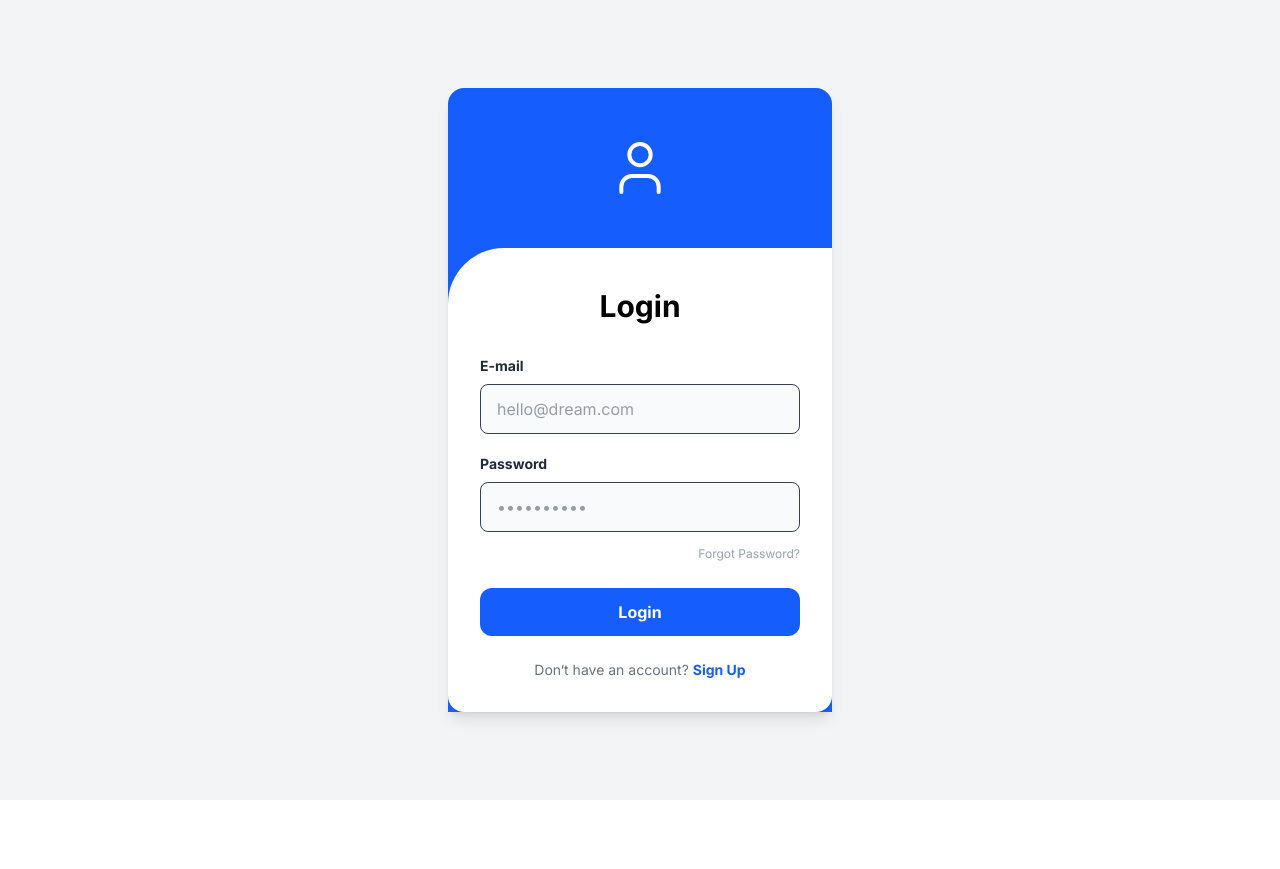
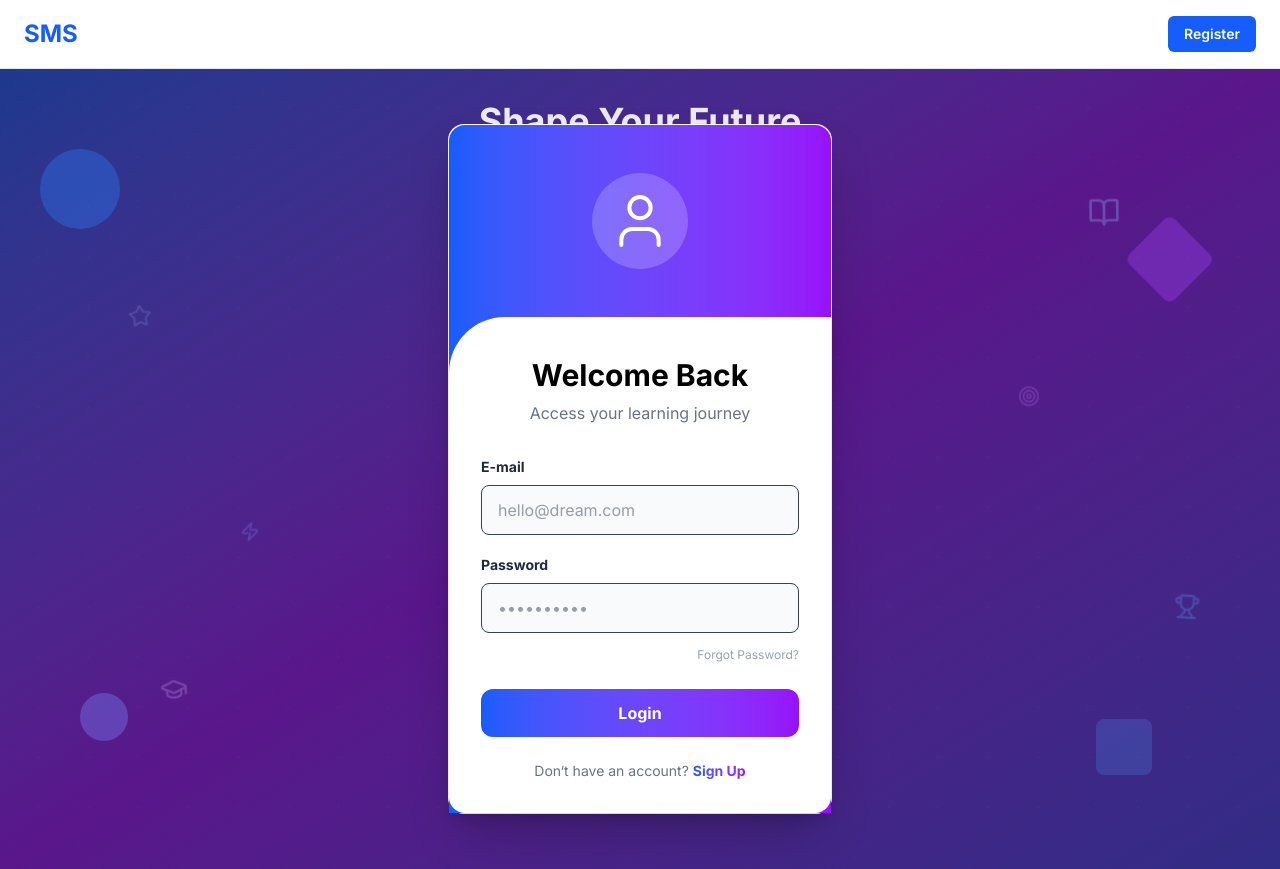
Before and after one commit to Germaine144/students, a Next.js app: page /login in a window 1280 px wide. Before the commit the page ends 800 px from the top, so only its background shows below. Built offline with nearby package versions, Linux system fonts and the light colour scheme.

Commit message:
adding navbar on the all pages

```diff
--- /dev/null
+++ b/src/app/components/Navbar.tsx
@@ -0,0 +1,93 @@
+"use client";
+
+import React, { useState, useEffect } from 'react';
+import Link from 'next/link';
+import { usePathname, useRouter } from 'next/navigation';
+import { LogOut, LayoutDashboard } from 'lucide-react';
+
+type User = {
+  fullName: string;
+  role: 'admin' | 'student';
+};
+
+const Navbar = () => {
+  const [user, setUser] = useState<User | null>(null);
+  const router = useRouter();
+  const pathname = usePathname();
+
+  useEffect(() => {
+    const storedUser = localStorage.getItem('user');
+    if (storedUser) {
+      setUser(JSON.parse(storedUser));
+    } else {
+      setUser(null);
+    }
+  }, [pathname]);
+
+  const handleLogout = () => {
+    localStorage.removeItem('token');
+    localStorage.removeItem('user');
+    setUser(null);
+    router.push('/login');
+    router.refresh();
+  };
+
+  // --- THE FIX ---
+  // The 'if' statement that returned null has been REMOVED.
+  // The Navbar will now render on ALL pages.
+
+  const dashboardPath = user?.role === 'admin' ? '/admin-dashboard' : '/student-dashboard';
+
+  return (
+    <header className="bg-white border-b border-gray-200 sticky top-0 z-40">
+      <div className="container mx-auto px-6 py-4 flex justify-between items-center">
+        <Link href="/" className="text-2xl font-bold text-blue-600">
+          SMS
+        </Link>
+
+        <nav className="flex items-center space-x-6">
+          {user ? (
+            // Logged-in User View
+            <>
+              <span className="text-gray-700 font-medium hidden sm:block">
+                Welcome, {user.fullName}!
+              </span>
+              <Link
+                href={dashboardPath}
+                className="flex items-center space-x-2 text-gray-600 hover:text-blue-600 transition-colors"
+              >
+                <LayoutDashboard size={20} />
+                <span>Dashboard</span>
+              </Link>
+              <button
+                onClick={handleLogout}
+                className="flex items-center space-x-2 text-red-500 hover:text-red-700 font-semibold transition-colors"
+              >
+                <LogOut size={20} />
+                <span>Logout</span>
+              </button>
+            </>
+          ) : (
+            // Logged-out User View
+            <>
+              {/* Only show Login button if NOT on the login page */}
+              {pathname !== '/login' && (
+                <Link href="/login" className="px-4 py-2 text-sm font-semibold text-gray-700 bg-white border border-gray-300 rounded-md hover:bg-gray-50">
+                  Login
+                </Link>
+              )}
+              {/* Only show Register button if NOT on the register page */}
+              {pathname !== '/register' && (
+                <Link href="/register" className="px-4 py-2 text-sm font-semibold text-white bg-blue-600 rounded-md hover:bg-blue-700">
+                  Register
+                </Link>
+              )}
+            </>
+          )}
+        </nav>
+      </div>
+    </header>
+  );
+};
+
+export default Navbar;
--- a/src/app/layout.tsx
+++ b/src/app/layout.tsx
@@ -1,12 +1,11 @@
-// app/layout.tsx
-
-import type { Metadata } from "next"; // It's good practice to import the Metadata type
+import type { Metadata } from "next";
 import { Inter } from "next/font/google";
 import "./globals.css";
+import Navbar from "./components/Navbar";
 
 const inter = Inter({ subsets: ["latin"] });
 
-export const metadata: Metadata = { // Using the imported Metadata type
+export const metadata: Metadata = {
   title: "Student Management System",
   description: "The all-in-one solution for managing student data efficiently.",
 };
@@ -27,7 +26,10 @@ export default function RootLayout({
           referrerPolicy="no-referrer"
         />
       </head>
-      <body className={inter.className}>{children}</body>
+      <body className={`${inter.className} bg-gray-50`}>
+        <Navbar />
+        <main>{children}</main>
+      </body>
     </html>
   );
 }
--- a/src/app/login/page.tsx
+++ b/src/app/login/page.tsx
@@ -1,11 +1,9 @@
-// Assuming your file is located at something like 'app/login/page.tsx' or 'pages/login.tsx'
-
 "use client";
 
 import React, { useState } from 'react';
 import Link from 'next/link';
 import { useRouter } from 'next/navigation';
-import { User, X, AlertCircle } from 'lucide-react';
+import { User, X, AlertCircle, BookOpen, GraduationCap, Star, Trophy, Target, Zap } from 'lucide-react';
 
 type LoginApiResponse = {
   token: string;
@@ -34,25 +32,15 @@ const LoginPage = () => {
     setShowErrorModal(false);
 
     try {
-      // --- THIS IS THE KEY CHANGE ---
-      // 1. Get the base URL from the environment variable set in Vercel.
-      const apiBaseUrl = process.env.NEXT_PUBLIC_API_URL;
-
-      // 2. Check if the variable is set to help with debugging.
-      if (!apiBaseUrl) {
-        throw new Error("API URL is not configured. Please contact the administrator.");
-      }
-
-      // 3. Construct the full, dynamic endpoint URL for the login request.
+      const apiBaseUrl = process.env.NEXT_PUBLIC_API_URL || '';
       const endpoint = `${apiBaseUrl}/api/users/login`;
 
-      const response = await fetch(endpoint, { // Use the dynamically created endpoint
+      const response = await fetch(endpoint, {
         method: 'POST',
         headers: { 'Content-Type': 'application/json' },
         body: JSON.stringify(formData),
       });
 
-      // --- The rest of the function remains the same ---
       const data: LoginApiResponse = await response.json();
 
       if (!response.ok) {
@@ -74,11 +62,10 @@ const LoginPage = () => {
       }, 2000);
 
     } catch (err: unknown) {
-      console.error("Login failed:", err); // Log the real error for debugging
+      console.error("Login failed:", err);
       if (err instanceof Error && err.message.toLowerCase().includes('invalid credentials')) {
         setError('Email not found or password incorrect. Please try again or create an account.');
       } else if (err instanceof Error) {
-        // Provide a user-friendly message for fetch errors
         if (err.message.includes('fetch')) {
           setError('Could not connect to the server. Please try again later.');
         } else {
@@ -99,24 +86,78 @@ const LoginPage = () => {
   };
 
   return (
-    <div className="min-h-screen bg-gray-100 flex items-center justify-center p-4 relative">
+    <div className="min-h-screen relative overflow-hidden">
+      {/* ATTRACTIVE ANIMATED BACKGROUND */}
+      <div className="absolute inset-0 bg-gradient-to-br from-blue-900 via-purple-900 to-indigo-900">
+        {/* Floating geometric shapes */}
+        <div className="absolute top-20 left-10 w-20 h-20 bg-blue-500 rounded-full opacity-20 animate-pulse"></div>
+        <div className="absolute top-40 right-20 w-16 h-16 bg-purple-500 rounded-lg rotate-45 opacity-30 animate-bounce"></div>
+        <div className="absolute bottom-32 left-20 w-12 h-12 bg-indigo-400 rounded-full opacity-25 animate-pulse" style={{animationDelay: '1s'}}></div>
+        <div className="absolute bottom-20 right-32 w-14 h-14 bg-blue-400 rounded-lg opacity-20 animate-bounce" style={{animationDelay: '0.5s'}}></div>
+
+        {/* Floating icons */}
+        <div className="absolute top-32 right-40 text-blue-300 opacity-30 animate-float">
+          <BookOpen size={32} />
+        </div>
+        <div className="absolute bottom-40 left-40 text-purple-300 opacity-25 animate-float" style={{animationDelay: '2s'}}>
+          <GraduationCap size={28} />
+        </div>
+        <div className="absolute top-60 left-32 text-indigo-300 opacity-20 animate-float" style={{animationDelay: '1.5s'}}>
+          <Star size={24} />
+        </div>
+        <div className="absolute bottom-60 right-20 text-blue-400 opacity-30 animate-float" style={{animationDelay: '3s'}}>
+          <Trophy size={26} />
+        </div>
+        <div className="absolute top-80 right-60 text-purple-400 opacity-25 animate-float" style={{animationDelay: '0.8s'}}>
+          <Target size={22} />
+        </div>
+        <div className="absolute bottom-80 left-60 text-indigo-400 opacity-30 animate-float" style={{animationDelay: '2.5s'}}>
+          <Zap size={20} />
+        </div>
+
+        {/* Animated grid pattern */}
+        <div className="absolute inset-0 opacity-10">
+          <div className="w-full h-full" style={{
+            backgroundImage: `radial-gradient(circle at 2px 2px, rgba(255,255,255,0.3) 1px, transparent 0)`,
+            backgroundSize: '50px 50px',
+            animation: 'drift 20s linear infinite'
+          }}></div>
+        </div>
+      </div>
+
+      {/* Inspirational text overlay */}
+      <div className="absolute top-8 left-8 right-8 text-center z-10">
+        <h1 className="text-white text-3xl md:text-4xl font-bold mb-2 opacity-90">
+          Shape Your Future
+        </h1>
+        <p className="text-blue-200 text-lg opacity-80">
+          Where Learning Meets Innovation
+        </p>
+      </div>
+
+      {/* Main content */}
+      <div className="relative z-20 min-h-screen flex items-center justify-center p-4">
         <div className="max-w-sm w-full">
-        <div className="bg-blue-600 rounded-t-2xl shadow-lg">
+          <div className="bg-white/95 backdrop-blur-sm rounded-2xl shadow-2xl border border-white/20">
+            <div className="bg-gradient-to-r from-blue-600 to-purple-600 rounded-t-2xl shadow-lg">
               <div className="flex justify-center py-12">
+                <div className="bg-white/20 rounded-full p-4 backdrop-blur-sm">
                   <User className="text-white h-16 w-16" strokeWidth={1.5} />
                 </div>
+              </div>
               <div className="bg-white px-8 pt-10 pb-8 rounded-tl-[3.5rem] rounded-b-2xl text-black">
-            <h2 className="text-3xl font-bold text-center mb-8">Login</h2>
+                <h2 className="text-3xl font-bold text-center mb-2">Welcome Back</h2>
+                <p className="text-gray-500 text-center mb-8">Access your learning journey</p>
                 <form onSubmit={handleSubmit} noValidate>
                   <div className="mb-5">
                     <label className="block text-gray-800 text-sm font-bold mb-2" htmlFor="email">E-mail</label>
-                <input id="email" type="email" placeholder="hello@dream.com" className="w-full px-4 py-3 border rounded-lg bg-gray-50 text-gray-700 focus:outline-none focus:ring-2 focus:ring-blue-600" value={formData.email} onChange={handleChange} required />
+                    <input id="email" type="email" placeholder="hello@dream.com" className="w-full px-4 py-3 border rounded-lg bg-gray-50 text-gray-700 focus:outline-none focus:ring-2 focus:ring-blue-600 transition-all" value={formData.email} onChange={handleChange} required />
                   </div>
                   <div className="mb-6">
                     <label className="block text-gray-800 text-sm font-bold mb-2" htmlFor="password">Password</label>
-                <input id="password" type="password" placeholder="••••••••••" className="w-full px-4 py-3 border rounded-lg bg-gray-50 text-gray-700 focus:outline-none focus:ring-2 focus:ring-blue-600" value={formData.password} onChange={handleChange} required />
+                    <input id="password" type="password" placeholder="••••••••••" className="w-full px-4 py-3 border rounded-lg bg-gray-50 text-gray-700 focus:outline-none focus:ring-2 focus:ring-blue-600 transition-all" value={formData.password} onChange={handleChange} required />
                     <div className="text-right mt-2">
-                  <Link href="#" className="text-xs text-gray-400 hover:text-blue-600 hover:underline" onClick={(e) => {
+                      <Link href="#" className="text-xs text-gray-400 hover:text-blue-600 hover:underline transition-colors" onClick={(e) => {
                         e.preventDefault();
                         alert('Please contact your administrator to reset your password or use the default password provided when your account was created.');
                       }}>
@@ -125,17 +166,19 @@ const LoginPage = () => {
                     </div>
                   </div>
                   <div className="mb-6">
-                <button type="submit" className="w-full bg-blue-600 text-white font-bold py-3 px-4 rounded-xl hover:bg-blue-700 disabled:bg-blue-300" disabled={isLoading}>
+                    <button type="submit" className="w-full bg-gradient-to-r from-blue-600 to-purple-600 text-white font-bold py-3 px-4 rounded-xl hover:from-blue-700 hover:to-purple-700 disabled:from-blue-300 disabled:to-purple-300 transition-all transform hover:scale-105" disabled={isLoading}>
                       {isLoading ? 'Logging In...' : 'Login'}
                     </button>
                   </div>
                   <p className="text-center text-sm text-gray-500">
                     Don&lsquo;t have an account?{' '}
-                <Link href="/register" className="font-bold text-blue-600 hover:underline">
+                    <Link href="/register" className="font-bold text-transparent bg-clip-text bg-gradient-to-r from-blue-600 to-purple-600 hover:underline">
                       Sign Up
                     </Link>
                   </p>
                 </form>
+              </div>
+            </div>
           </div>
         </div>
       </div>
@@ -181,9 +224,9 @@ const LoginPage = () => {
       {showSuccess && (
          <div className="fixed inset-0 bg-black bg-opacity-50 flex items-center justify-center z-50 p-4">
           <div className="bg-white rounded-2xl shadow-2xl max-w-sm w-full mx-4 transform animate-pulse">
-            <div className="bg-blue-600 rounded-t-2xl p-6 text-center">
+            <div className="bg-gradient-to-r from-green-500 to-blue-600 rounded-t-2xl p-6 text-center">
               <div className="w-16 h-16 bg-white rounded-full flex items-center justify-center mx-auto mb-4">
-                <svg className="w-8 h-8 text-blue-600" fill="none" stroke="currentColor" viewBox="0 0 24 24">
+                <svg className="w-8 h-8 text-green-500" fill="none" stroke="currentColor" viewBox="0 0 24 24">
                   <path strokeLinecap="round" strokeLinejoin="round" strokeWidth="3" d="M5 13l4 4L19 7"></path>
                 </svg>
               </div>
@@ -201,6 +244,24 @@ const LoginPage = () => {
           </div>
         </div>
       )}
+
+      {/* Custom CSS for animations */}
+      <style jsx>{`
+        @keyframes float {
+          0%, 100% { transform: translateY(0px) rotate(0deg); }
+          33% { transform: translateY(-10px) rotate(5deg); }
+          66% { transform: translateY(-5px) rotate(-5deg); }
+        }
+
+        @keyframes drift {
+          0% { transform: translate(0, 0); }
+          100% { transform: translate(-50px, -50px); }
+        }
+
+        .animate-float {
+          animation: float 6s ease-in-out infinite;
+        }
+      `}</style>
     </div>
   );
 };
--- a/src/app/page.tsx
+++ b/src/app/page.tsx
@@ -5,22 +5,14 @@ import { useInView, animate } from 'framer-motion';
 import Link from 'next/link';
 import type { FC } from 'react';
 
+// --- AnimatedNumber Component ---
 type AnimatedNumberProps = {
   to: number;
   decimals?: number;
   suffix?: string;
 };
 
-
-type FeatureCardProps = {
-  icon: string;
-  color: string;
-  title: string;
-  description: string;
-};
-
 function AnimatedNumber({ to, decimals = 0, suffix = '' }: AnimatedNumberProps) {
-
   const ref = useRef<HTMLSpanElement | null>(null);
   const isInView = useInView(ref, { once: true });
 
@@ -40,25 +32,18 @@ function AnimatedNumber({ to, decimals = 0, suffix = '' }: AnimatedNumberProps)
   return <span ref={ref}>0{suffix}</span>;
 }
 
+// --- FeatureCard Type Definition ---
+type FeatureCardProps = {
+  icon: string;
+  color: string;
+  title: string;
+  description: string;
+};
 
-const Header: FC = () => (
-  <header className="bg-white border-b border-gray-200">
-    <div className="container mx-auto px-6 py-4 flex justify-between items-center">
-      <Link href="/" className="text-2xl font-bold text-blue-600">SMS</Link>
-      <div className="flex items-center space-x-4">
-        <Link href="/login" className="px-4 py-2 text-sm font-semibold text-gray-700 bg-white border border-gray-300 rounded-md hover:bg-gray-50">
-          Login
-        </Link>
-        <Link href="/register" className="px-4 py-2 text-sm font-semibold text-white bg-blue-600 rounded-md hover:bg-blue-700">
-          Register
-        </Link>
-      </div>
-    </div>
-  </header>
-);
+// --- Page Section Components (RESTORED) ---
 
 const Hero: FC = () => (
-  <section className="bg-gray-50 text-center py-20 sm:py-24">
+  <section className="bg-white text-center py-20 sm:py-24">
     <div className="container mx-auto px-6">
       <h1 className="text-4xl md:text-5xl font-extrabold text-gray-900">
         Welcome to the Student Management System
@@ -79,7 +64,7 @@ const Hero: FC = () => (
 );
 
 const Features: FC = () => (
-  <section id="features" className="py-16 sm:py-20 bg-gray-50">
+  <section id="features" className="py-16 sm:py-20 bg-white">
     <div className="container mx-auto px-6">
       <div className="grid grid-cols-1 md:grid-cols-2 lg:grid-cols-4 gap-8">
         <FeatureCard
@@ -111,10 +96,9 @@ const Features: FC = () => (
   </section>
 );
 
-// Apply the types to the FeatureCard component's props
 const FeatureCard: FC<FeatureCardProps> = ({ icon, color, title, description }) => (
-  <div className="bg-white p-8 rounded-xl border border-gray-200 shadow-sm">
-    <div className={`text-2xl ${color}`}>
+  <div className="bg-white p-8 rounded-xl border border-gray-200 shadow-sm text-center">
+    <div className={`text-3xl ${color} inline-block`}>
       <i className={`fas ${icon}`}></i>
     </div>
     <h3 className="mt-4 text-lg font-semibold text-gray-900">{title}</h3>
@@ -123,7 +107,7 @@ const FeatureCard: FC<FeatureCardProps> = ({ icon, color, title, description })
 );
 
 const Stats: FC = () => (
-  <section className="py-16 sm:py-20 bg-gray-50">
+  <section className="py-16 sm:py-20 bg-white">
     <div className="container mx-auto px-6">
       <div className="grid grid-cols-2 lg:grid-cols-4 gap-8 text-center">
         <div className="p-4">
@@ -155,18 +139,14 @@ const Stats: FC = () => (
   </section>
 );
 
-
 // --- Main Page Component ---
-
+// This part is now very clean. It just assembles the sections.
 export default function HomePage() {
   return (
-    <div className="bg-gray-50 min-h-screen">
-      <Header />
-      <main>
-        <Hero />
-        <Features />
-        <Stats />
-      </main>
-    </div>
+    <>
+      <Hero />
+      <Features />
+      <Stats />
+    </>
   );
 }
```
Also changed, not shown: src/app/register/page.tsx (+42 -23 lines), src/app/student-dashboard/page.tsx (+13 -13 lines), image-3.png (added), 1 other file (tests, documents, lock files or other folders). Lines whose indentation alone changed are shown as unchanged.
